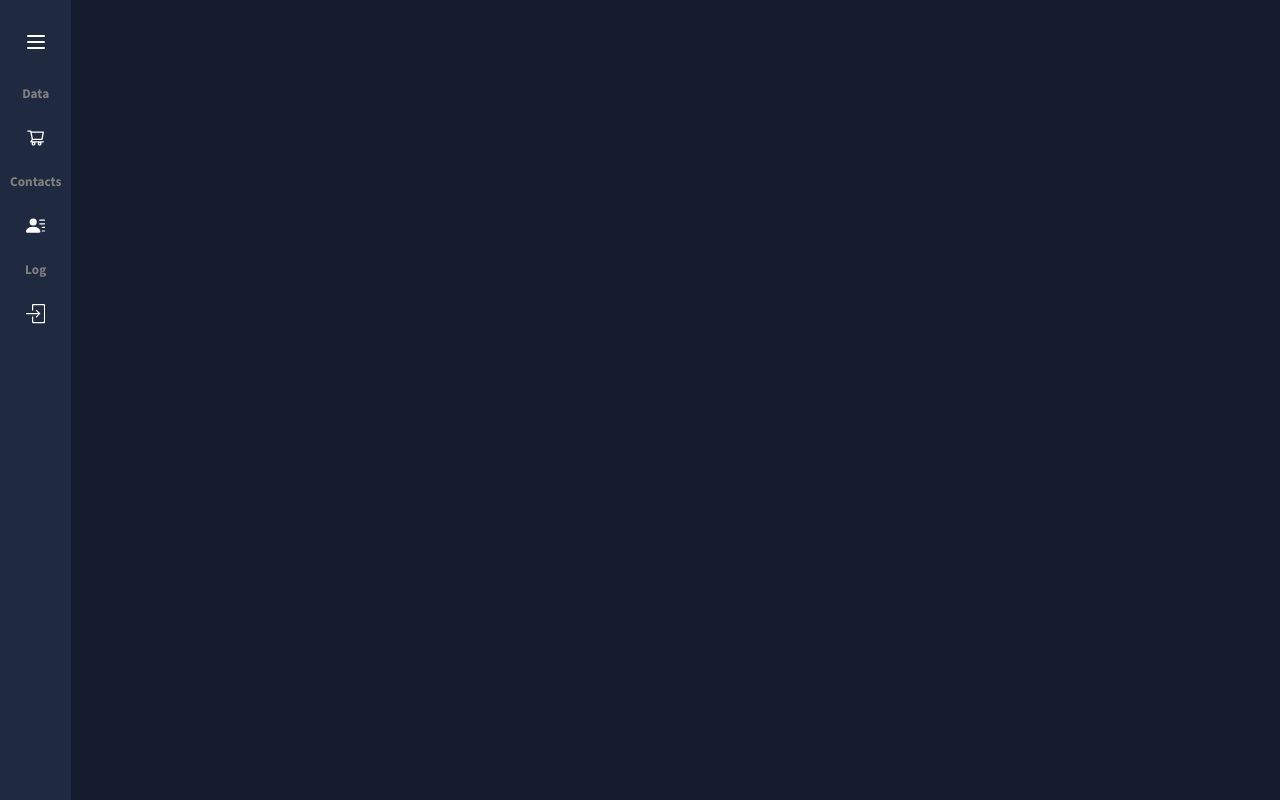
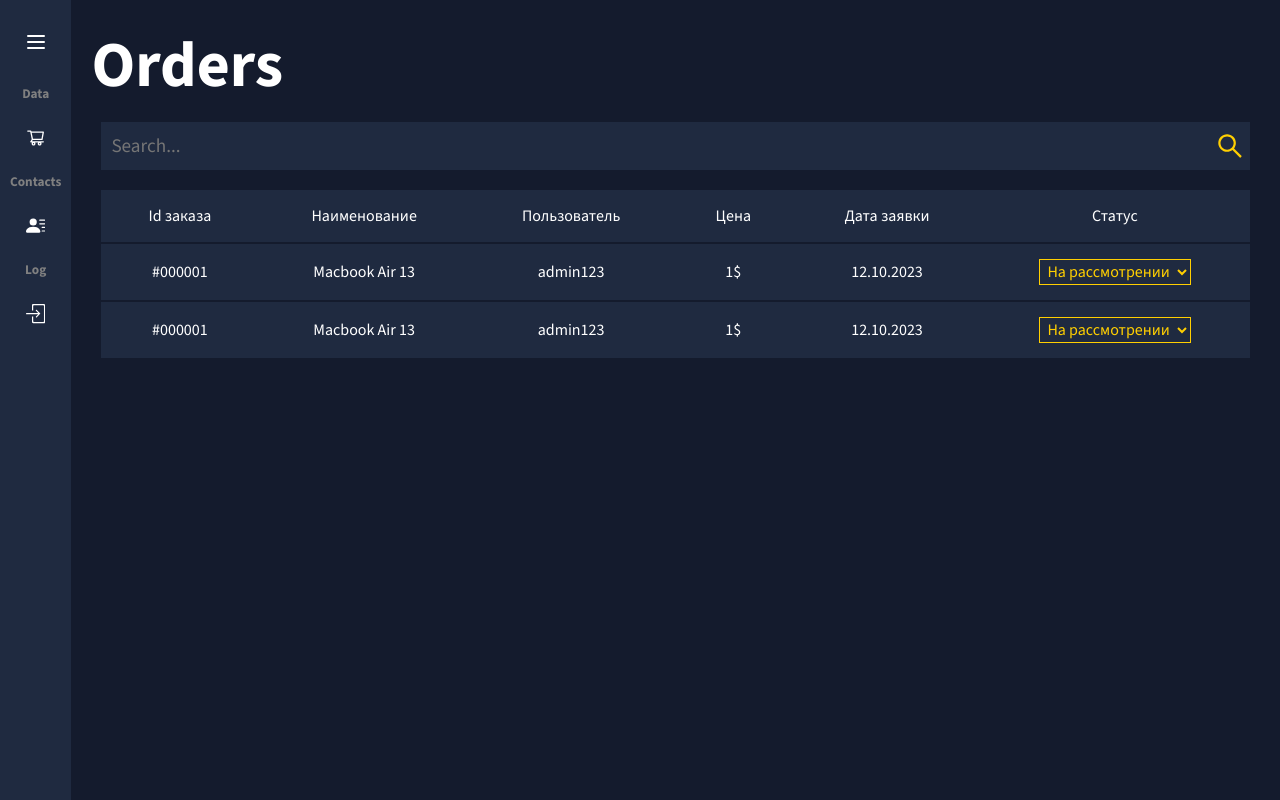
Before and after one commit to Amintases2/ecom-front, a React (Vite) app: page /orders in a window 1280 px wide. Built offline with nearby package versions, Linux system fonts and the light colour scheme.

Commit message:
Update 11 files

```diff
--- a/services/UserServices.jsx
+++ b/services/UserServices.jsx
@@ -13,7 +13,9 @@ class UserServices {
     };
   }
 
-    async authUser({username, password}, setAuth, setAdmin, navigate) {
+  async authUser({ username, password }, setAuth, setAdmin, navigate) {
+    setAdmin(true);
+    setAuth(true);
     const url = "http://127.0.0.1:8000/api/auth/token/login";
     const postData = {
       username: username,
@@ -22,14 +24,14 @@ class UserServices {
     await axios.post(url, postData).then(async (res) => {
       this.cookies.set("token", res.data.auth_token);
       await this.identifyUser(setAuth, setAdmin);
-            await navigate('/')
+      await navigate("/");
     });
   }
 
   async identifyUser(setAuth, setAdmin) {
     const url = "http://127.0.0.1:8000/api/auth/me";
-        const headers = this.getHeaders()
-        await axios.get(url, {headers}).then((res) => {
+    const headers = this.getHeaders();
+    await axios.get(url, { headers }).then((res) => {
       if (res.data.is_staff) {
         setAdmin(true);
       }
@@ -42,17 +44,16 @@ class UserServices {
   getUserInfo() {
     const firstName = this.cookies.get("first_name");
     const lastName = this.cookies.get("last_name");
-        return {firstName, lastName}
-
+    return { firstName, lastName };
   }
 
   logoutUser(setAuth, setAdmin, navigate) {
-        this.cookies.remove('token', {path: '/'});
-        this.cookies.remove('first_name', {path: '/'});
-        this.cookies.remove('last_name', {path: '/'});
-        setAuth(false)
-        setAdmin(false)
-        navigate('/login')
+    this.cookies.remove("token", { path: "/" });
+    this.cookies.remove("first_name", { path: "/" });
+    this.cookies.remove("last_name", { path: "/" });
+    setAuth(false);
+    setAdmin(false);
+    navigate("/login");
   }
 }
 
--- /dev/null
+++ b/src/components/OrdersSelect.jsx
@@ -0,0 +1,28 @@
+import { useState } from "react";
+import { SelectStyled } from "../styles/global";
+
+export default function OrdersSelect() {
+  const options = [
+    { value: 1, color: "#FFCF01", title: "На рассмотрении" },
+    { value: 2, color: "aqua", title: "Забронировано" },
+    { value: 3, color: "green", title: "Куплено" },
+    { value: 4, color: "gray", title: "Отменено" },
+  ];
+
+  const [color, setColor] = useState("#FFCF01");
+
+  return (
+    <SelectStyled
+      onChange={(e) => setColor(options[e.target.value - 1].color)}
+      name=""
+      id=""
+      style={{ color: color }}
+    >
+      {options.map((opt, index) => (
+        <option key={index} style={{ color: opt.color }} value={opt.value}>
+          {opt.title}
+        </option>
+      ))}
+    </SelectStyled>
+  );
+}
--- a/src/components/layouts/Sidebar.jsx
+++ b/src/components/layouts/Sidebar.jsx
@@ -37,7 +37,7 @@ export default function Sidebar() {
           <SideBarLinks open={open} />
         </SideBarBody>
       </SidebarStyled>
-      <div style={{ padding: "20px", flex: "10%" }}>
+      <div style={{ padding: "20px", flex: "10%", overflow: "auto" }}>
         <Outlet />
       </div>
     </div>
--- a/src/components/layouts/SidebarRoutes.jsx
+++ b/src/components/layouts/SidebarRoutes.jsx
@@ -57,7 +57,7 @@ const adminRoutes = {
     links: [
       {
         title: "Заявки",
-        path: "/calendar2",
+        path: "/orders",
         icon: <TbMessage2Exclamation />,
       },
       {
@@ -67,7 +67,7 @@ const adminRoutes = {
       },
       {
         title: "Настройки",
-        path: "/calendar1",
+        path: "/settings",
         icon: <FiSettings />,
       },
     ],
--- a/src/pages/MyHistoryPage.jsx
+++ b/src/pages/MyHistoryPage.jsx
@@ -1,30 +1,5 @@
-import {bodyColors, HeadTitle} from "../styles/global.jsx";
-import styled from "styled-components";
-
-
-const Table = styled.table`
-    width: auto;
-    overflow: hidden;
-    border-spacing: 0;
-    width: 100%;
-    border-collapse: collapse;
-    > tbody, thead {
-      width: 100%;
-      > tr {
-        width: 100%;
-
-        margin-bottom: 10px;
-        text-align: center;
-        color: ${bodyColors.mainTextColor};
-        background-color: ${bodyColors.mainBlockBackgroundColor};
-        border-bottom: 2px ${bodyColors.bodyBackgroundColor} solid;
-        > td {
-          #flex: 1 1;
-          padding: 15px 30px;
-        }
-      }
-    }
-  `;
+import { HeadTitle } from "../styles/global.jsx";
+import { Table } from "../styles/Tables.jsx";
 
 export default function MyHistoryPage() {
   const headers = [
--- /dev/null
+++ b/src/pages/OrdersPage.jsx
@@ -0,0 +1,75 @@
+import { HeadTitle } from "../styles/global.jsx";
+import { Table, TableWrapper } from "../styles/Tables.jsx";
+
+import { useRef } from "react";
+import { Search } from "../components/SearchPanel.jsx";
+import { AiOutlineSearch } from "react-icons/ai";
+import OrdersSelect from "../components/OrdersSelect.jsx";
+
+export default function OrdersPage() {
+  const headers = [
+    "Id заказа",
+    "Наименование",
+    "Пользователь",
+    "Цена",
+    "Дата заявки",
+    "Статус",
+  ];
+  const page = useRef(1);
+  const title = useRef("");
+
+  return (
+    <>
+      <HeadTitle>Orders</HeadTitle>
+      <Search>
+        <input
+          onChange={(event) => (title.current = event.target.value)}
+          type="text"
+          placeholder="Search..."
+        />
+        <button
+          onClick={(event) => {
+            page.current = 1;
+            // refetch();
+            event.preventDefault();
+          }}
+        >
+          <AiOutlineSearch />
+        </button>
+      </Search>
+      <TableWrapper>
+        <Table>
+          <thead>
+            <tr>
+              {headers.map((title, index) => (
+                <td key={index}>{title}</td>
+              ))}
+            </tr>
+          </thead>
+          <tbody>
+            <tr>
+              <td>#000001</td>
+              <td>Macbook Air 13</td>
+              <td>admin123</td>
+              <td>1$</td>
+              <td>12.10.2023</td>
+              <td>
+                <OrdersSelect />
+              </td>
+            </tr>
+            <tr>
+              <td>#000001</td>
+              <td>Macbook Air 13</td>
+              <td>admin123</td>
+              <td>1$</td>
+              <td>12.10.2023</td>
+              <td>
+                <OrdersSelect />
+              </td>
+            </tr>
+          </tbody>
+        </Table>
+      </TableWrapper>
+    </>
+  );
+}
--- a/src/pages/SettingsPage.jsx
+++ b/src/pages/SettingsPage.jsx
@@ -0,0 +1,36 @@
+import { bodyColors, HeadTitle } from "../styles/global.jsx";
+import { Table, TableWrapper } from "../styles/Tables.jsx";
+
+// import { Doughnut } from "react-chartjs-2";
+
+import { useRef } from "react";
+import { Search } from "../components/SearchPanel.jsx";
+import { AiOutlineSearch } from "react-icons/ai";
+import OrdersSelect from "../components/OrdersSelect.jsx";
+
+import { styled } from "styled-components";
+
+const SettingsWrapper = styled.div`
+  display: flex;
+  flex-wrap: wrap;
+
+  > div {
+    flex: 1 1 40%;
+    background-color: ${bodyColors.mainBlockBackgroundColor};
+    padding: 10px;
+    margin: 10px;
+  }
+`;
+
+export default function SettingsPage() {
+  return (
+    <>
+      <HeadTitle>Settings</HeadTitle>
+      <SettingsWrapper>
+        <div>1</div>
+        <div>2</div>
+        <div>3</div>
+      </SettingsWrapper>
+    </>
+  );
+}
--- /dev/null
+++ b/src/styles/Tables.jsx
@@ -0,0 +1,29 @@
+import { styled } from "styled-components";
+import { bodyColors } from "./global";
+
+const TableWrapper = styled.div`
+  margin: 20px 10px;
+  overflow: auto;
+`;
+
+const Table = styled.table`
+  border-spacing: 0;
+  width: 100%;
+  border-collapse: collapse;
+  > tbody,
+  thead {
+    > tr {
+      margin-bottom: 10px;
+      text-align: center;
+      color: ${bodyColors.mainTextColor};
+      background-color: ${bodyColors.mainBlockBackgroundColor};
+      border-bottom: 2px ${bodyColors.bodyBackgroundColor} solid;
+      > td {
+        #flex: 1 1;
+        padding: 15px 30px;
+      }
+    }
+  }
+`;
+
+export { Table, TableWrapper };
--- a/src/styles/global.jsx
+++ b/src/styles/global.jsx
@@ -1,12 +1,12 @@
-import styled, {createGlobalStyle} from 'styled-components'
+import styled, { createGlobalStyle } from "styled-components";
 
 const bodyColors = {
-    bodyBackgroundColor:"#141B2D",
+  bodyBackgroundColor: "#141B2D",
   mainTextColor: "#fff",
   semiTextColor: "#FFCF01",
   activeLinkColor: "rgb(104, 112, 250)",
   mainBlockBackgroundColor: "#1F2A40",
-}
+};
 
 const GlobalStyle = createGlobalStyle`
   * {
@@ -32,17 +32,17 @@ const GlobalStyle = createGlobalStyle`
     *::-webkit-scrollbar {
         width: 5px;
     }
-`
+`;
 
 const size = {
-    mobileS: '320px',
-    mobileM: '375px',
-    mobileL: '425px',
-    tablet: '768px',
-    laptop: '1024px',
-    laptopL: '1440px',
-    desktop: '2560px'
-}
+  mobileS: "320px",
+  mobileM: "375px",
+  mobileL: "425px",
+  tablet: "768px",
+  laptop: "1024px",
+  laptopL: "1440px",
+  desktop: "2560px",
+};
 
 const device = {
   mobileS: `(min-width: ${size.mobileS})`,
@@ -52,12 +52,21 @@ const device = {
   laptop: `(min-width: ${size.laptop})`,
   laptopL: `(min-width: ${size.laptopL})`,
   desktop: `(min-width: ${size.desktop})`,
-    desktopL: `(min-width: ${size.desktop})`
+  desktopL: `(min-width: ${size.desktop})`,
 };
 
 const HeadTitle = styled.h1`
   color: ${bodyColors.mainTextColor};
-    font-size:4rem;
-`
+  font-size: 4rem;
+`;
 
-export {bodyColors, device, GlobalStyle, HeadTitle}
+const SelectStyled = styled.select`
+  background-color: ${bodyColors.mainBlockBackgroundColor};
+  font: inherit;
+  letter-spacing: inherit;
+  word-spacing: inherit;
+  border: 0.1em solid;
+  padding: 0 0.2em;
+`;
+
+export { bodyColors, device, GlobalStyle, HeadTitle, SelectStyled };
```
Also changed, not shown: src/pages/ShopPage.jsx (+88 -55 lines), src/routes/routes.jsx (+10 -8 lines). Lines whose indentation alone changed are shown as unchanged.
